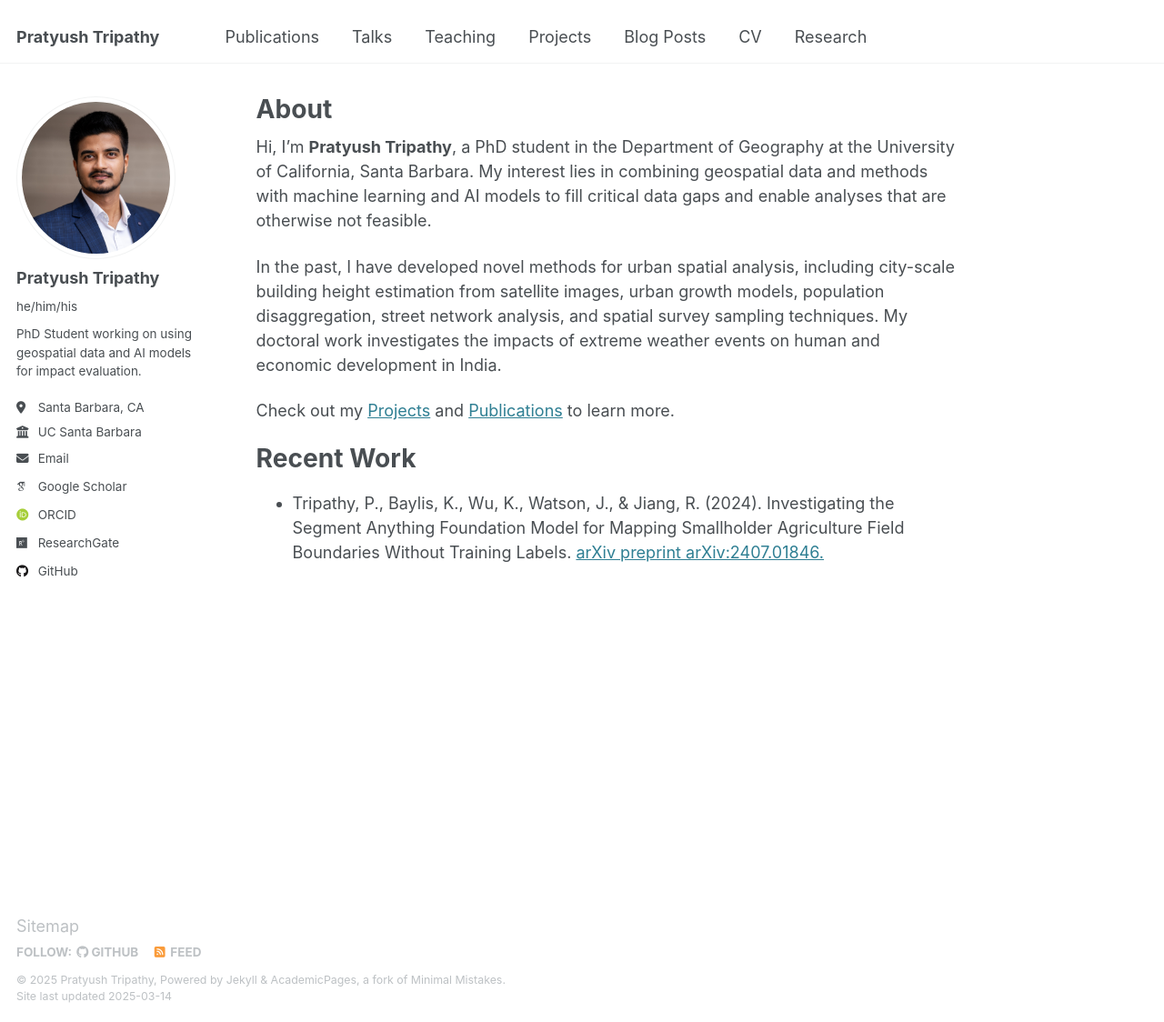
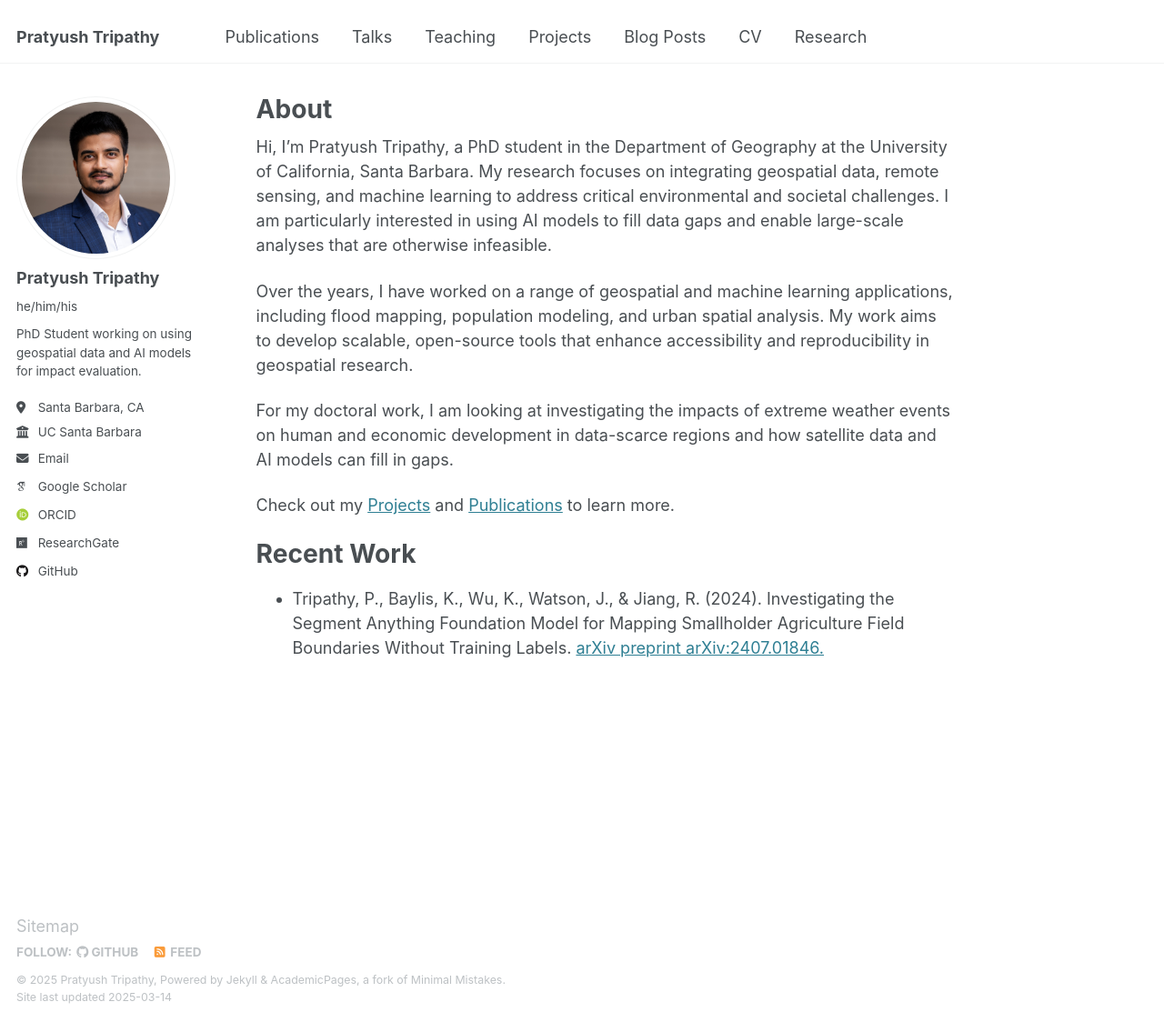
Before and after one commit to tripathyp/tripathyp.github.io, a Jekyll site: the page built from _pages/about.md, in a window 1280 px wide and 1124 px high. Shown: the whole window at 91% size. Built offline with Jekyll 4.4.1, drawn with Linux system fonts in a browser that asks for light colours; some web fonts are replaced.

Commit message:
Update about.md

```diff
--- a/_pages/about.md
+++ b/_pages/about.md
@@ -7,14 +7,19 @@ redirect_from:
   - /about.html
 ---
 
-Hi, I'm **Pratyush Tripathy**, a PhD student in the Department of Geography at the University of California,
-Santa Barbara. My interest lies in combining geospatial data and methods with machine learning and AI models
-to fill critical data gaps and enable analyses that are otherwise not feasible.
 
-In the past, I have developed novel methods for urban spatial analysis, including city-scale building height
-estimation from satellite images, urban growth models, population disaggregation, street network analysis,
-and spatial survey sampling techniques. My doctoral work investigates the impacts of extreme weather events
-on human and economic development in India.
+Hi, I’m Pratyush Tripathy, a PhD student in the Department of Geography at the University of California,
+Santa Barbara. My research focuses on integrating geospatial data, remote sensing, and machine learning
+to address critical environmental and societal challenges. I am particularly interested in using AI
+models to fill data gaps and enable large-scale analyses that are otherwise infeasible.
+
+Over the years, I have worked on a range of geospatial and machine learning applications, including flood
+mapping, population modeling, and urban spatial analysis. My work aims to develop scalable, open-source
+tools that enhance accessibility and reproducibility in geospatial research.
+
+For my doctoral work, I am
+looking at investigating the impacts of extreme weather events on human and economic development in
+data-scarce regions and how satellite data and AI models can fill in gaps.
 
 Check out my [Projects](/projects/) and [Publications](/publications/) to learn more.
 
```
